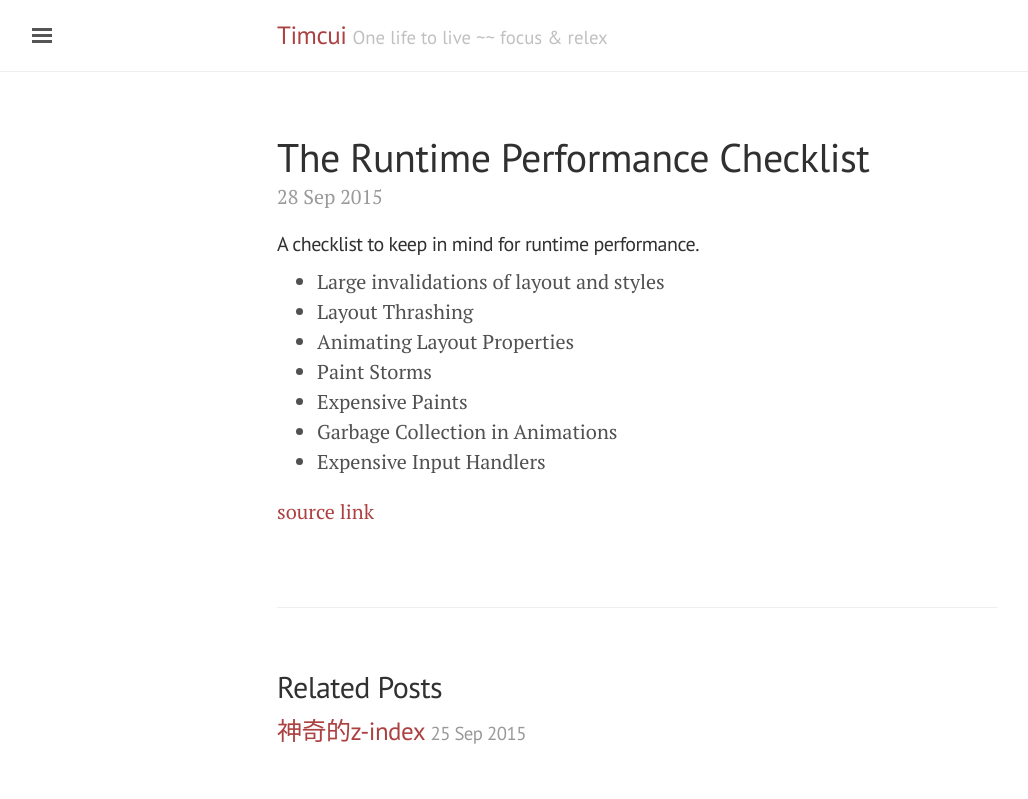
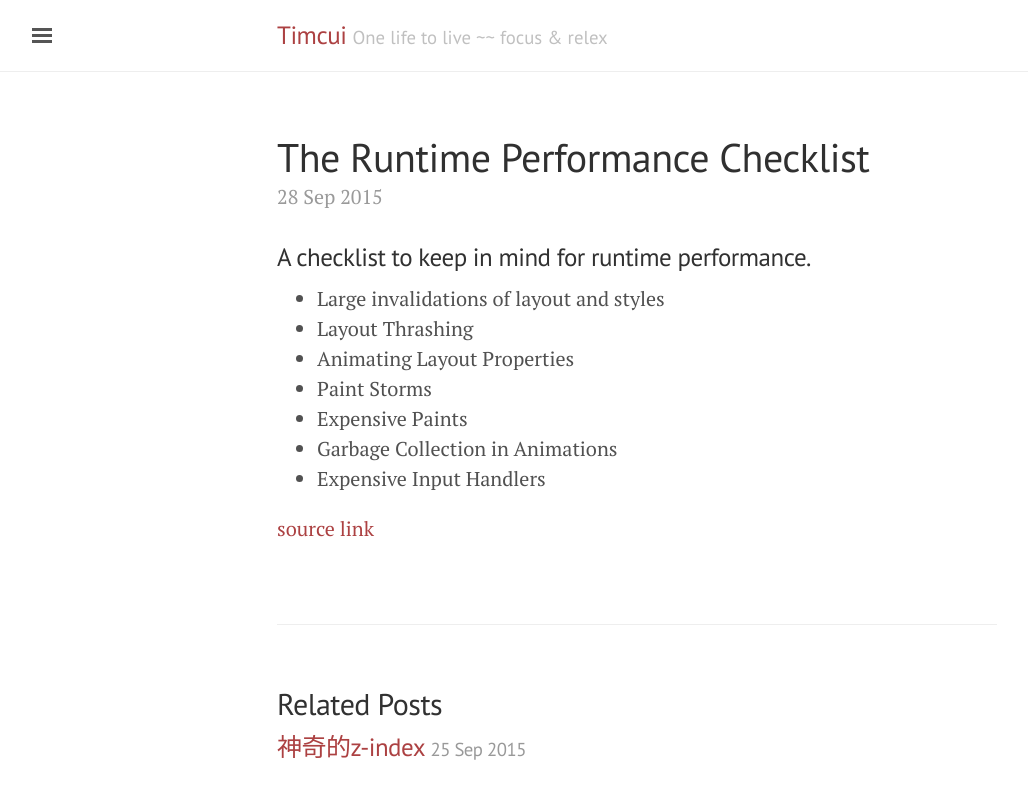
Before and after one commit to timcui/timcui.github.io, a Jekyll site: the page built from _posts/2015-09-28-checklist.md, in a window 1280 px wide. Shown: the top 799 px of the page, without its empty margins (3-1031 px from the left). Built offline with Jekyll 4.4.1, drawn with Linux system fonts in a browser that asks for light colours.

Commit message:
change url

```diff
--- a/_posts/2015-09-28-checklist.md
+++ b/_posts/2015-09-28-checklist.md
@@ -3,7 +3,7 @@ layout: post
 title: The Runtime Performance Checklist
 ---
 
-####A checklist to keep in mind for runtime performance.
+###A checklist to keep in mind for runtime performance.
 
 - Large invalidations of layout and styles
 - Layout Thrashing
--- a/index.html
+++ b/index.html
@@ -7,7 +7,7 @@ title: Home
   {% for post in paginator.posts %}
   <div class="post">
     <h1 class="post-title">
-      <a href="{{ site.baseurl }}/{{ post.url }}">
+      <a href="{{ site.baseurl }}{{ post.url }}">
         {{ post.title }}
       </a>
     </h1>
```
